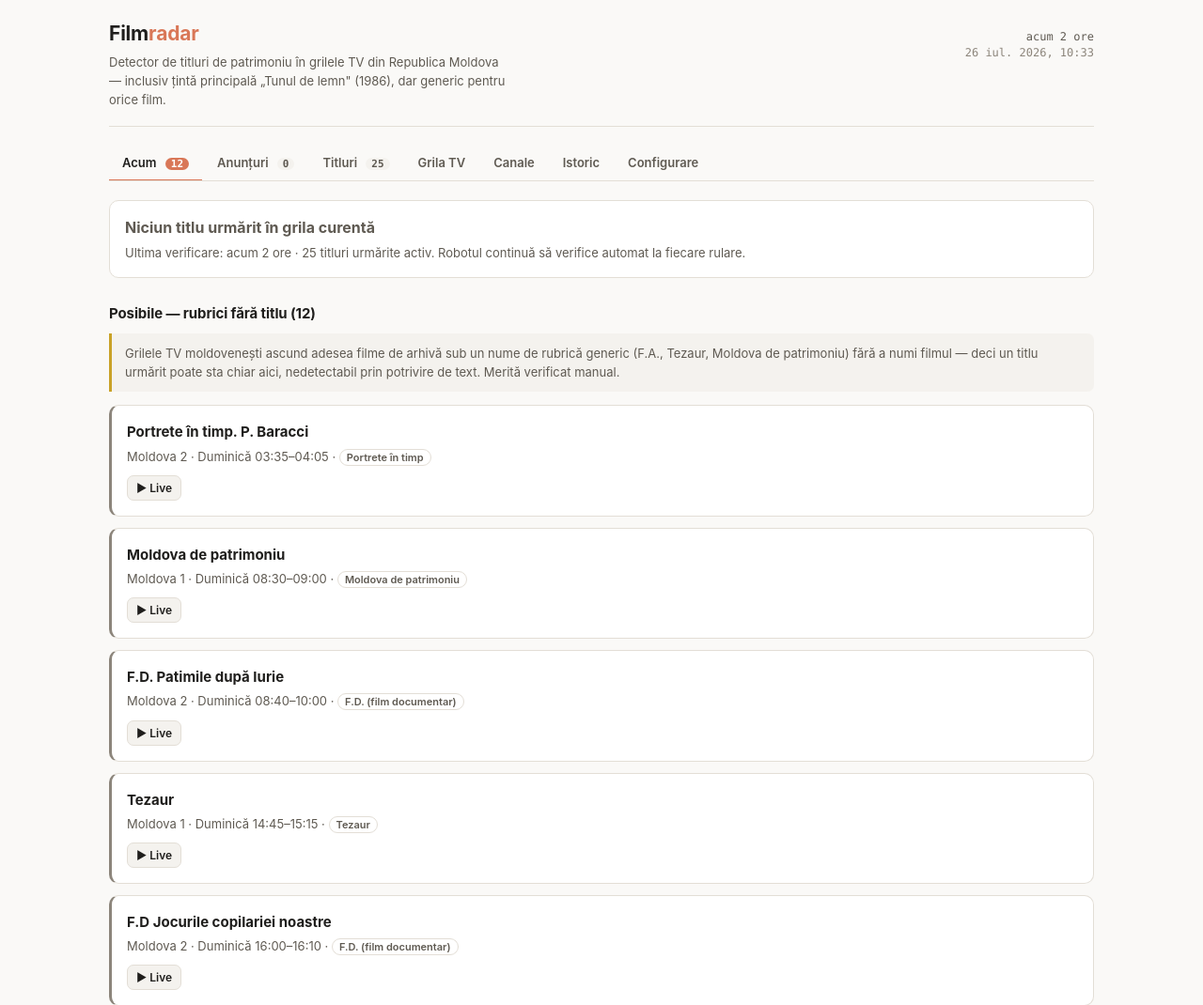
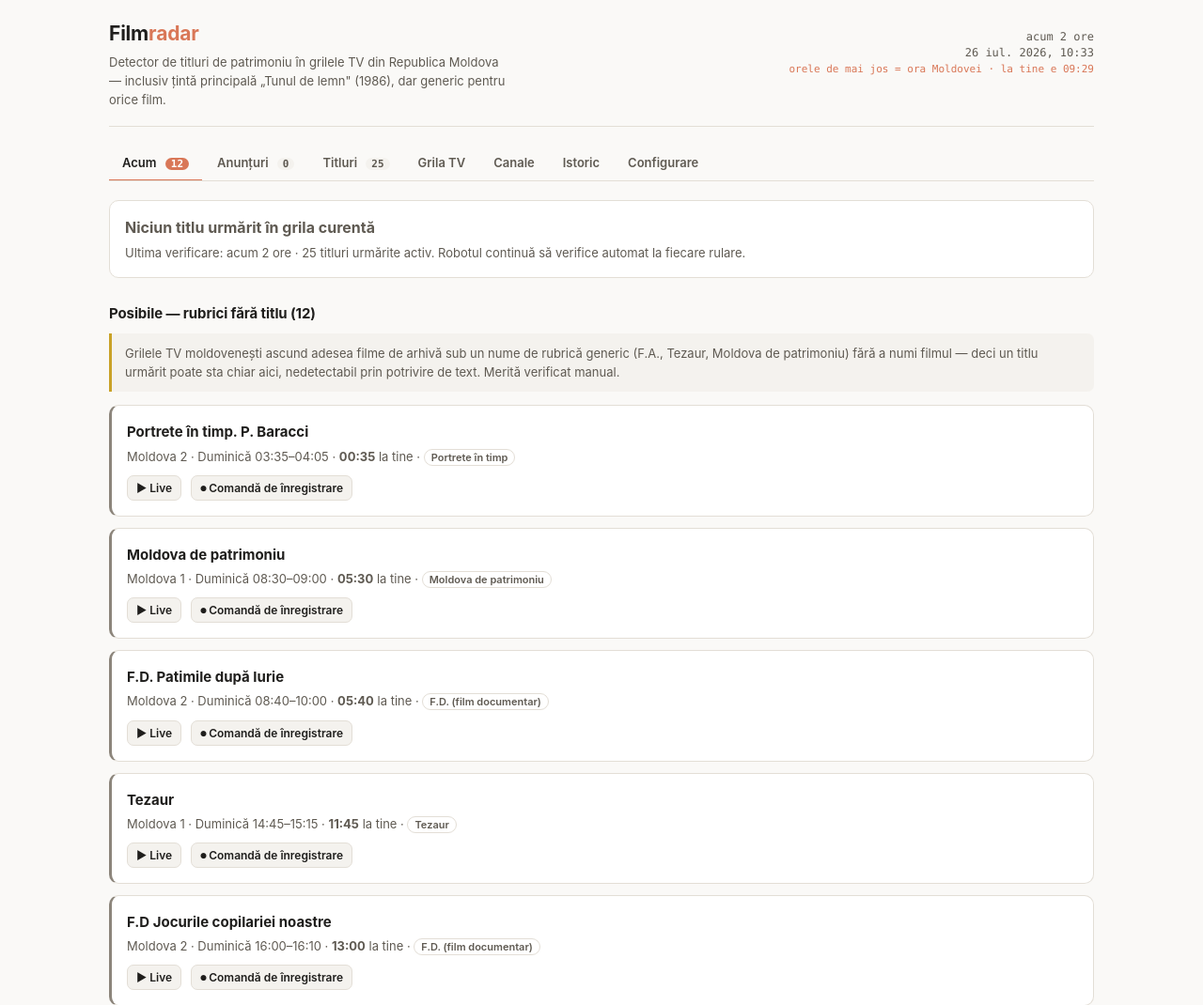
Before and after one commit to Gromykko/Filmradar, a website: page docs/index.html in a window 1280 px wide. Shown: the top 1070 px of the page at 94% size. Drawn offline with Linux system fonts and the light colour scheme; files whose address does not match are found by name.

Commit message:
Show times in the reader's own timezone, and hand over a ready record command
TRM publishes every time in Chisinau wall-clock, and the dashboard showed
only that. Read from another country, '08:30' invites you to be a whole
hour late -- the schedule is right, the reader is wrong. Now each slot
also shows what it is where the reader actually is, and the header states
the offset once. Both are suppressed when the clocks agree, so a viewer
in Moldova sees no clutter. The recorder's --list does the same.

Scheduling itself was already timezone-correct: it works off a delta
against Chisinau's clock rather than the local one, so ffmpeg fires at
the right absolute moment from anywhere. Only the display was wrong.

Also adds a per-slot record button. A page on GitHub Pages cannot start
ffmpeg -- browsers cannot launch local programs -- so the honest version
copies the exact command, already filled in with channel and duration.

```diff
--- a/docs/index.html
+++ b/docs/index.html
@@ -30,7 +30,8 @@
   h1{font-size:21px;margin:0;letter-spacing:-.2px}
   h1 span{color:var(--accent)}
   .sub{color:var(--ink-2);font-size:13px;margin-top:3px;max-width:52ch}
-  .stamp{font:12px/1.4 var(--mono);color:var(--ink-3);text-align:right}
+  .stamp{font:12px/1.4 var(--mono);color:var(--ink-2);text-align:right}
+  .tz-note{color:var(--accent);font-size:11px}
   .stamp .rel{color:var(--ink-2)}
 
   .tabs{display:flex;gap:2px;margin-bottom:20px;border-bottom:1px solid var(--line);flex-wrap:wrap;
@@ -504,6 +505,47 @@
   if(diff <= 0) diff += 24*60; // crosses midnight
   return startEpoch + diff*60000;
 }
+/* ─────────────────────────────────────────────────── viewer-local time
+   TRM publishes every time in Chișinău wall-clock. Someone watching from
+   another country reading "12:00" will set an alarm for their own 12:00 and
+   miss the film by however many hours the offset is. So wherever a time is
+   shown, show what it is where the reader actually is — but only when that
+   genuinely differs, so a viewer in Moldova sees no redundant clutter. */
+const VIEWER_TZ = (() => {
+  try { return Intl.DateTimeFormat().resolvedOptions().timeZone || ''; } catch { return ''; }
+})();
+const hhmmLocal = new Intl.DateTimeFormat('ro-RO', { hour:'2-digit', minute:'2-digit' });
+const hhmmChis  = new Intl.DateTimeFormat('ro-RO', { hour:'2-digit', minute:'2-digit', timeZone: TZ });
+function localTimeStr(epoch){ return hhmmLocal.format(new Date(epoch)); }
+/** True when the reader's clock shows a different time than Chișinău's. */
+function offsetFromChisinau(epoch){
+  return epoch!=null && hhmmLocal.format(new Date(epoch)) !== hhmmChis.format(new Date(epoch));
+}
+/** " · 11:00 la tine" — appended to a Moldova time, or "" when they agree. */
+function localSuffix(epoch){
+  if(!offsetFromChisinau(epoch)) return '';
+  return ` · <strong>${esc(localTimeStr(epoch))}</strong> la tine`;
+}
+
+/* ─────────────────────────────────────────────── "record this" command
+   A page served from GitHub Pages cannot start ffmpeg on your machine —
+   browsers cannot launch local programs, by design. So the honest version of
+   a Record button is one that hands you the exact command, already filled in,
+   ready to paste into a terminal. Duration is padded past the slot's end. */
+function recordCmd(channelId, start, end){
+  let mins = 90;
+  if(start && end){
+    let d = minutesOfDay(end) - minutesOfDay(start);
+    if(d <= 0) d += 24*60;
+    mins = d + 6;
+  }
+  return `node recorder/record.mjs --now ${channelId} --mins ${mins}`;
+}
+function recordBtn(channelId, label, start, end){
+  const cmd = recordCmd(channelId, start, end);
+  return `<button class="btn sm" data-copy="${esc(cmd)}" title="Copiază comanda de înregistrare">⏺ Comandă de înregistrare</button>`;
+}
+
 function nowHHMM(){
   const p = chisinauPartsAt(Date.now());
   return `${String(p.hh).padStart(2,'0')}:${String(p.mm).padStart(2,'0')}`;
@@ -574,7 +616,14 @@
     return;
   }
   const iso = DATA.schedule.updatedAt;
-  el.innerHTML = `<span class="rel">${esc(relTime(iso))}</span><br>${esc(DATA.schedule.updatedAtLocal||'')}`;
+  const now = Date.now();
+  // Spell out the offset once, at the top, rather than relying on the reader
+  // noticing every per-slot "la tine" badge. Reading a Moldovan grid from
+  // another country and assuming the times are yours is a whole-hour mistake.
+  const tzNote = offsetFromChisinau(now)
+    ? `<br><span class="tz-note">orele de mai jos = ora Moldovei · la tine e ${esc(localTimeStr(now))}</span>`
+    : '';
+  el.innerHTML = `<span class="rel">${esc(relTime(iso))}</span><br>${esc(DATA.schedule.updatedAtLocal||'')}${tzNote}`;
 }
 
 /* ══════════════════════════════════════════════════════════ announcement parser
@@ -800,7 +849,7 @@
       return `<div class="hero"${startAttr}${endAttr}>
         <div class="kicker">Detectat acum ${tag}${assumedTag}</div>
         <h2 class="title">${esc(title)}</h2>
-        <div class="meta"><strong>${esc(channelName)}</strong> · ${esc(when)}
+        <div class="meta"><strong>${esc(channelName)}</strong> · ${esc(when)}${localSuffix(it.startEpoch)}
           ${!isAnn && it.h.confidence!=null?`<span class="pill pri" style="margin-left:6px">${it.h.confidence}</span>`:''}</div>
         ${!isAnn?`<div class="meta" style="margin-top:2px">listat ca: <code>${esc(it.h.slotTitle)}</code></div>`:
                   `<div class="meta" style="margin-top:2px">${[it.a.year,it.a.director].filter(Boolean).map(esc).join(' · ')}</div>`}
@@ -816,7 +865,7 @@
     return `<div class="${cardClasses}"${startAttr}${endAttr}>
       <h3>${esc(title)} ${tag}${assumedTag}</h3>
       <div class="meta">
-        <strong>${esc(channelName)}</strong> · ${esc(when)}
+        <strong>${esc(channelName)}</strong> · ${esc(when)}${localSuffix(it.startEpoch)}
         ${!isAnn && it.h.confidence!=null?`<span class="pill pri" style="margin-left:6px">${it.h.confidence}</span>`:''}
       </div>
       ${!isAnn?`<div class="meta" style="margin-top:4px">listat ca: <code>${esc(it.h.slotTitle)}</code></div>`:
@@ -859,12 +908,17 @@
       if(!a.start !== !b.start) return a.start ? -1 : 1;
       return String(a.start||'').localeCompare(String(b.start||''));
     });
-    html += maybesSorted.slice(0,25).map(m=>`
+    html += maybesSorted.slice(0,25).map(m=>{
+      const ep = (m.day && m.start) ? nextWeekdayOccurrence(m.day, m.start) : null;
+      return `
       <div class="card maybe">
         <h3 style="font-size:15px">${esc(m.slotTitle)}</h3>
-        <div class="meta">${esc(m.channel)} · ${esc(whenStr(m))} · <span class="pill">${esc(m.rubric||'')}</span></div>
-        ${m.live ? `<div class="row"><a class="btn sm" href="${esc(m.live)}" target="_blank" rel="noopener">▶ Live</a></div>` : ''}
-      </div>`).join('');
+        <div class="meta">${esc(m.channel)} · ${esc(whenStr(m))}${localSuffix(ep)} · <span class="pill">${esc(m.rubric||'')}</span></div>
+        <div class="row">
+          ${m.live ? `<a class="btn sm" href="${esc(m.live)}" target="_blank" rel="noopener">▶ Live</a>` : ''}
+          ${m.channelId ? recordBtn(m.channelId, m.slotTitle, m.start, m.end) : ''}
+        </div>
+      </div>`;}).join('');
   }
 
   el.innerHTML = html;
@@ -874,6 +928,18 @@
     const startEpoch = b.dataset.icsEpoch ? +b.dataset.icsEpoch : null;
     const endEpoch = b.dataset.icsEnd ? +b.dataset.icsEnd : null;
     downloadICS({ ...meta, startEpoch, endEpoch });
+  });
+
+  $$('[data-copy]').forEach(b=>b.onclick=async()=>{
+    const cmd = b.dataset.copy;
+    try{
+      await navigator.clipboard.writeText(cmd);
+      toast('Comandă copiată — lipește-o în terminal');
+    }catch{
+      // Clipboard API needs a secure context and can be blocked outright;
+      // showing the command is still better than failing silently.
+      window.prompt('Copiază comanda:', cmd);
+    }
   });
 }
 
```
Also changed, not shown: recorder/record.mjs (+7 -1 lines).
